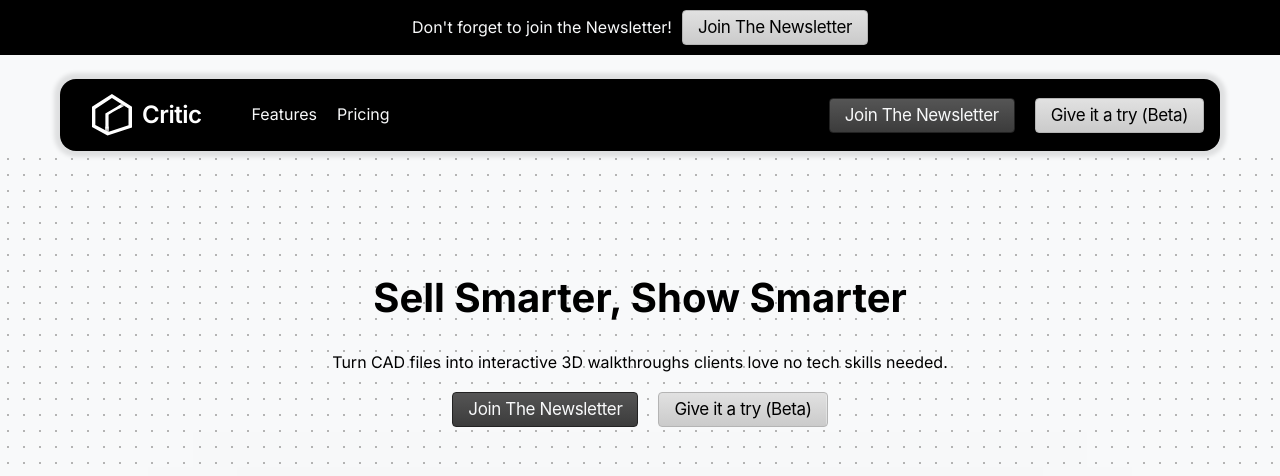
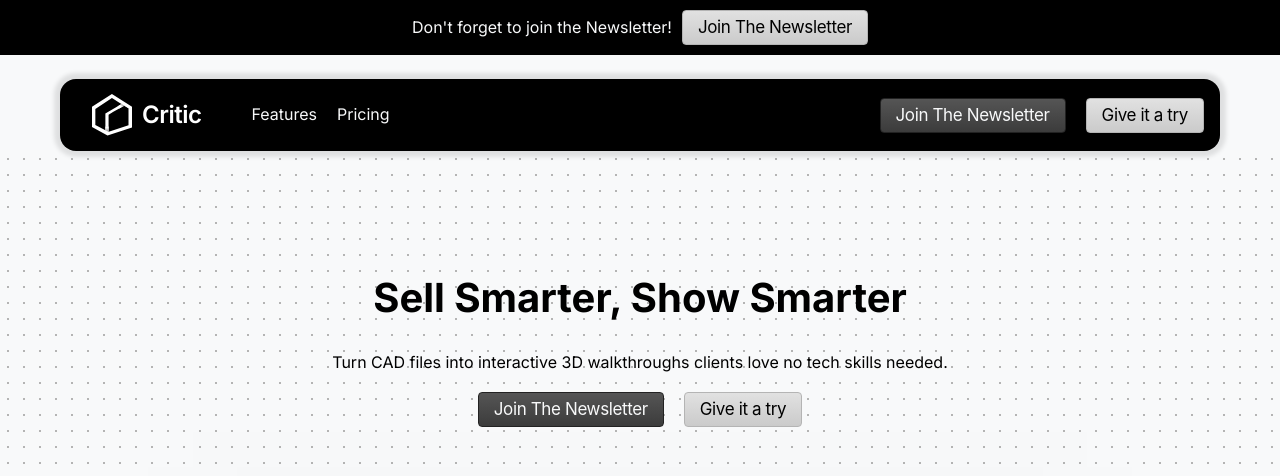
Before and after one commit to MoradShebl/critic, a React (Vite) app: page / in a window 1280 px wide. Shown: the top 476 px of the page. Built offline with nearby package versions, Linux system fonts and the light colour scheme.

Commit message:
remove beta

```diff
--- a/src/components/HomePage/Header.jsx
+++ b/src/components/HomePage/Header.jsx
@@ -185,7 +185,7 @@ function Header() {
               Join The Newsletter
             </a>
             <Link to="/3d" className="button reversed">
-              Give it a try (Beta)
+              Give it a try
             </Link>
           </div>
         </div>
@@ -244,7 +244,7 @@ function Header() {
               to="/3d"
               className="button reversed"
             >
-              Give it a try (Beta)
+              Give it a try
             </Link>
           </div>
         </aside>
--- a/src/pages/home.jsx
+++ b/src/pages/home.jsx
@@ -114,7 +114,7 @@ function Home() {
             Join The Newsletter
           </a>
           <Link to="/3d" className="button reversed">
-            Give it a try (Beta)
+            Give it a try
           </Link>
         </div>
         <div className="main-video-div">
@@ -192,7 +192,7 @@ function Home() {
             <div className="price-and-button">
               <span>0$ Unlimited members</span>
               <Link to="/3d" className="button reversed">
-                Give it a try (Beta)
+                Give it a try
               </Link>
             </div>
             <span>What's included:</span>
@@ -295,7 +295,7 @@ function Home() {
               Join The Newsletter
             </a>
             <Link to="/3d" className="button reversed">
-              Give it a try (Beta)
+              Give it a try
             </Link>
           </div>
         </div>
```
